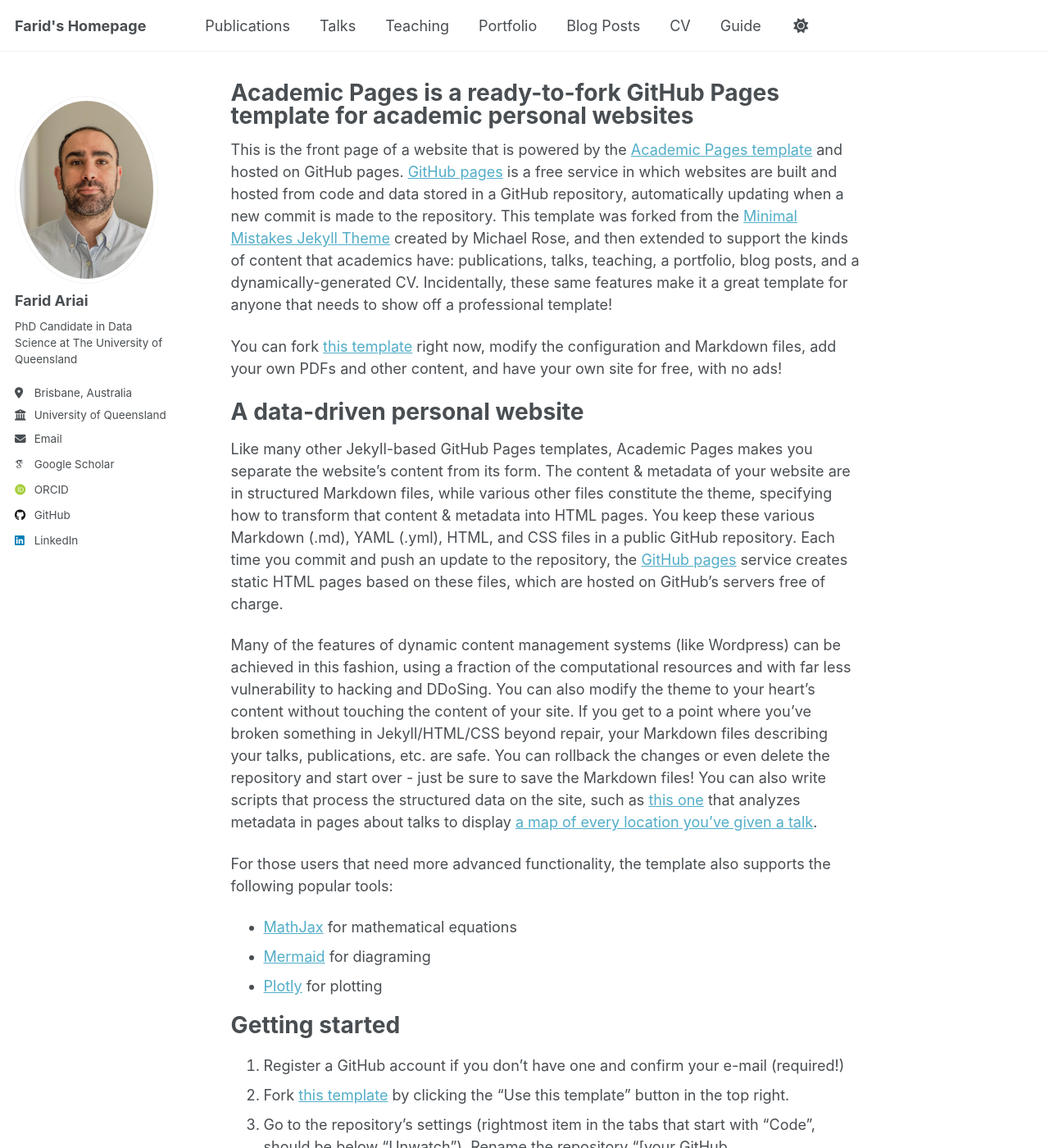
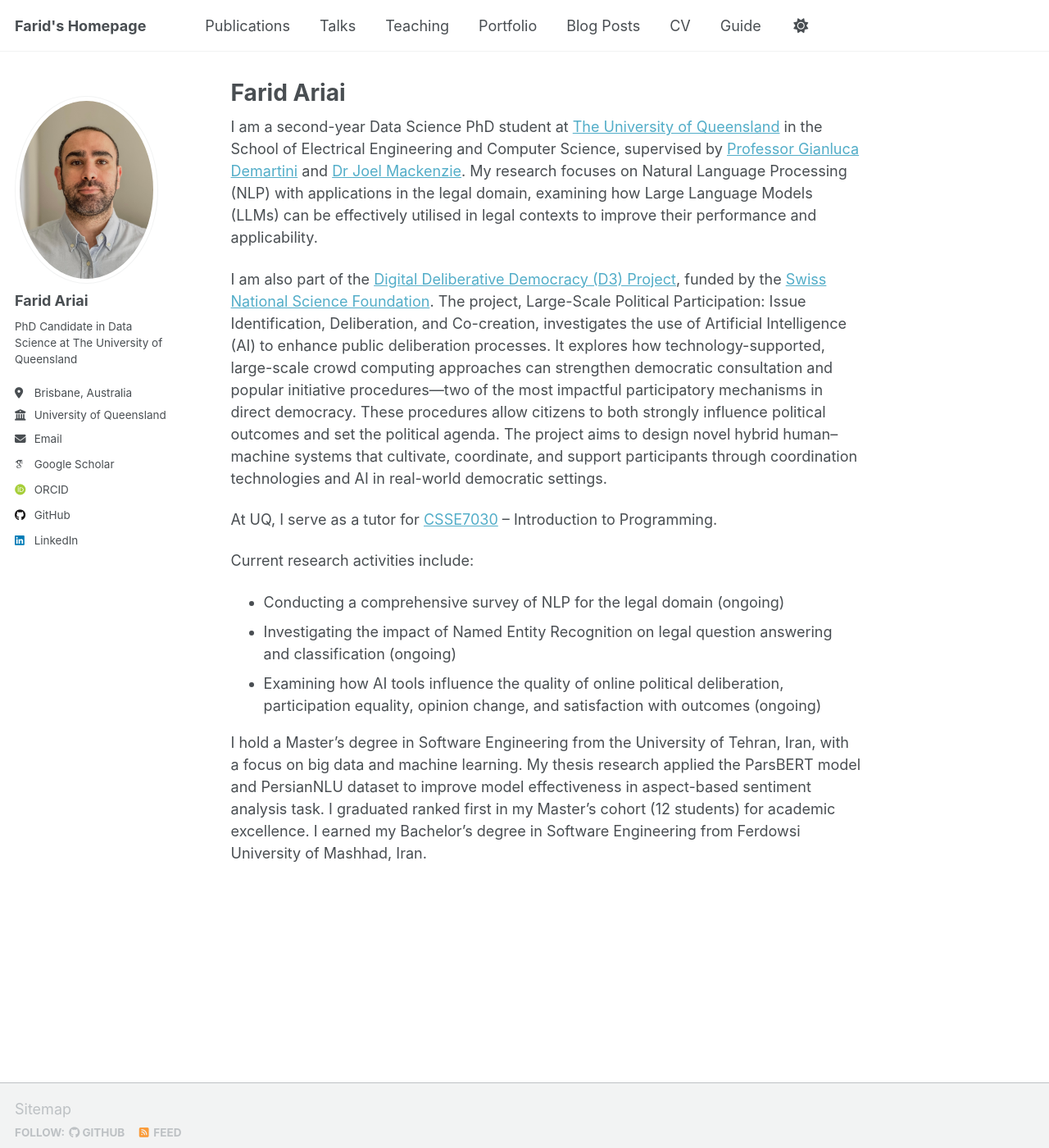
Before and after one commit to farid-ariai/farid-ariai.github.io, a Jekyll site: the page built from _pages/about.md, in a window 1280 px wide and 1400 px high. Shown: the whole window at 82% size. Built offline with Jekyll 4.4.1, drawn with Linux system fonts in a browser that asks for light colours; some web fonts are replaced; a script that is not in the unit is left out; some of the changed text lies outside the part shown.

Commit message:
Update about.md

```diff
--- a/_pages/about.md
+++ b/_pages/about.md
@@ -1,56 +1,21 @@
 ---
 permalink: /
-title: "Academic Pages is a ready-to-fork GitHub Pages template for academic personal websites"
+title: "Farid Ariai"
 author_profile: true
 redirect_from:
   - /about/
   - /about.html
 ---
+I am a second-year Data Science PhD student at [The University of Queensland](https://www.uq.edu.au/) in the School of Electrical Engineering and Computer Science, supervised by [Professor Gianluca Demartini](https://www.gianlucademartini.net) and [Dr Joel Mackenzie](https://jmmackenzie.io). My research focuses on Natural Language Processing (NLP) with applications in the legal domain, examining how Large Language Models (LLMs) can be effectively utilised in legal contexts to improve their performance and applicability.
 
-This is the front page of a website that is powered by the [Academic Pages template](https://github.com/academicpages/academicpages.github.io) and hosted on GitHub pages. [GitHub pages](https://pages.github.com) is a free service in which websites are built and hosted from code and data stored in a GitHub repository, automatically updating when a new commit is made to the repository. This template was forked from the [Minimal Mistakes Jekyll Theme](https://mmistakes.github.io/minimal-mistakes/) created by Michael Rose, and then extended to support the kinds of content that academics have: publications, talks, teaching, a portfolio, blog posts, and a dynamically-generated CV. Incidentally, these same features make it a great template for anyone that needs to show off a professional template!
+I am also part of the [Digital Deliberative Democracy (D3) Project](https://d3-project.ch), funded by the [Swiss National Science Foundation](https://data.snf.ch/grants/grant/205975). The project, Large-Scale Political Participation: Issue Identification, Deliberation, and Co-creation, investigates the use of Artificial Intelligence (AI) to enhance public deliberation processes. It explores how technology-supported, large-scale crowd computing approaches can strengthen democratic consultation and popular initiative procedures—two of the most impactful participatory mechanisms in direct democracy. These procedures allow citizens to both strongly influence political outcomes and set the political agenda. The project aims to design novel hybrid human–machine systems that cultivate, coordinate, and support participants through coordination technologies and AI in real-world democratic settings.
 
- You can fork [this template](https://github.com/academicpages/academicpages.github.io) right now, modify the configuration and Markdown files, add your own PDFs and other content, and have your own site for free, with no ads!
+At UQ, I serve as a tutor for [CSSE7030](https://programs-courses.uq.edu.au/course.html?course_code=CSSE7030) – Introduction to Programming.
 
-A data-driven personal website
-======
-Like many other Jekyll-based GitHub Pages templates, Academic Pages makes you separate the website's content from its form. The content & metadata of your website are in structured Markdown files, while various other files constitute the theme, specifying how to transform that content & metadata into HTML pages. You keep these various Markdown (.md), YAML (.yml), HTML, and CSS files in a public GitHub repository. Each time you commit and push an update to the repository, the [GitHub pages](https://pages.github.com/) service creates static HTML pages based on these files, which are hosted on GitHub's servers free of charge.
+Current research activities include:
 
-Many of the features of dynamic content management systems (like Wordpress) can be achieved in this fashion, using a fraction of the computational resources and with far less vulnerability to hacking and DDoSing. You can also modify the theme to your heart's content without touching the content of your site. If you get to a point where you've broken something in Jekyll/HTML/CSS beyond repair, your Markdown files describing your talks, publications, etc. are safe. You can rollback the changes or even delete the repository and start over - just be sure to save the Markdown files! You can also write scripts that process the structured data on the site, such as [this one](https://github.com/academicpages/academicpages.github.io/blob/master/talkmap.ipynb) that analyzes metadata in pages about talks to display [a map of every location you've given a talk](https://academicpages.github.io/talkmap.html).
+- Conducting a comprehensive survey of NLP for the legal domain (ongoing)
+- Investigating the impact of Named Entity Recognition on legal question answering and classification (ongoing)
+- Examining how AI tools influence the quality of online political deliberation, participation equality, opinion change, and satisfaction with outcomes (ongoing)
 
-For those users that need more advanced functionality, the template also supports the following popular tools:
-- [MathJax](https://www.mathjax.org/) for mathematical equations
-- [Mermaid](https://mermaid.js.org/) for diagraming
-- [Plotly](https://plotly.com/javascript/) for plotting
-
-Getting started
-======
-1. Register a GitHub account if you don't have one and confirm your e-mail (required!)
-1. Fork [this template](https://github.com/academicpages/academicpages.github.io) by clicking the "Use this template" button in the top right.
-1. Go to the repository's settings (rightmost item in the tabs that start with "Code", should be below "Unwatch"). Rename the repository "[your GitHub username].github.io", which will also be your website's URL.
-1. Set site-wide configuration and create content & metadata (see below -- also see [this set of diffs](http://archive.is/3TPas) showing what files were changed to set up [an example site](https://getorg-testacct.github.io) for a user with the username "getorg-testacct")
-1. Upload any files (like PDFs, .zip files, etc.) to the files/ directory. They will appear at https://[your GitHub username].github.io/files/example.pdf.
-1. Check status by going to the repository settings, in the "GitHub pages" section
-
-Site-wide configuration
-------
-The main configuration file for the site is in the base directory in [_config.yml](https://github.com/academicpages/academicpages.github.io/blob/master/_config.yml), which defines the content in the sidebars and other site-wide features. You will need to replace the default variables with ones about yourself and your site's github repository. The configuration file for the top menu is in [_data/navigation.yml](https://github.com/academicpages/academicpages.github.io/blob/master/_data/navigation.yml). For example, if you don't have a portfolio or blog posts, you can remove those items from that navigation.yml file to remove them from the header.
-
-Create content & metadata
-------
-For site content, there is one Markdown file for each type of content, which are stored in directories like _publications, _talks, _posts, _teaching, or _pages. For example, each talk is a Markdown file in the [_talks directory](https://github.com/academicpages/academicpages.github.io/tree/master/_talks). At the top of each Markdown file is structured data in YAML about the talk, which the theme will parse to do lots of cool stuff. The same structured data about a talk is used to generate the list of talks on the [Talks page](https://academicpages.github.io/talks), each [individual page](https://academicpages.github.io/talks/2012-03-01-talk-1) for specific talks, the talks section for the [CV page](https://academicpages.github.io/cv), and the [map of places you've given a talk](https://academicpages.github.io/talkmap.html) (if you run this [python file](https://github.com/academicpages/academicpages.github.io/blob/master/talkmap.py) or [Jupyter notebook](https://github.com/academicpages/academicpages.github.io/blob/master/talkmap.ipynb), which creates the HTML for the map based on the contents of the _talks directory).
-
-**Markdown generator**
-
-The repository includes [a set of Jupyter notebooks](https://github.com/academicpages/academicpages.github.io/tree/master/markdown_generator
-) that converts a CSV containing structured data about talks or presentations into individual Markdown files that will be properly formatted for the Academic Pages template. The sample CSVs in that directory are the ones I used to create my own personal website at stuartgeiger.com. My usual workflow is that I keep a spreadsheet of my publications and talks, then run the code in these notebooks to generate the Markdown files, then commit and push them to the GitHub repository.
-
-How to edit your site's GitHub repository
-------
-Many people use a git client to create files on their local computer and then push them to GitHub's servers. If you are not familiar with git, you can directly edit these configuration and Markdown files directly in the github.com interface. Navigate to a file (like [this one](https://github.com/academicpages/academicpages.github.io/blob/master/_talks/2012-03-01-talk-1.md) and click the pencil icon in the top right of the content preview (to the right of the "Raw | Blame | History" buttons). You can delete a file by clicking the trashcan icon to the right of the pencil icon. You can also create new files or upload files by navigating to a directory and clicking the "Create new file" or "Upload files" buttons.
-
-Example: editing a Markdown file for a talk
-![Editing a Markdown file for a talk](/images/editing-talk.png)
-
-For more info
-------
-More info about configuring Academic Pages can be found in [the guide](https://academicpages.github.io/markdown/), the [growing wiki](https://github.com/academicpages/academicpages.github.io/wiki), and you can always [ask a question on GitHub](https://github.com/academicpages/academicpages.github.io/discussions). The [guides for the Minimal Mistakes theme](https://mmistakes.github.io/minimal-mistakes/docs/configuration/) (which this theme was forked from) might also be helpful.
+I hold a Master’s degree in Software Engineering from the University of Tehran, Iran, with a focus on big data and machine learning. My thesis research applied the ParsBERT model and PersianNLU dataset to improve model effectiveness in aspect-based sentiment analysis task. I graduated ranked first in my Master’s cohort (12 students) for academic excellence. I earned my Bachelor’s degree in Software Engineering from Ferdowsi University of Mashhad, Iran.
```
